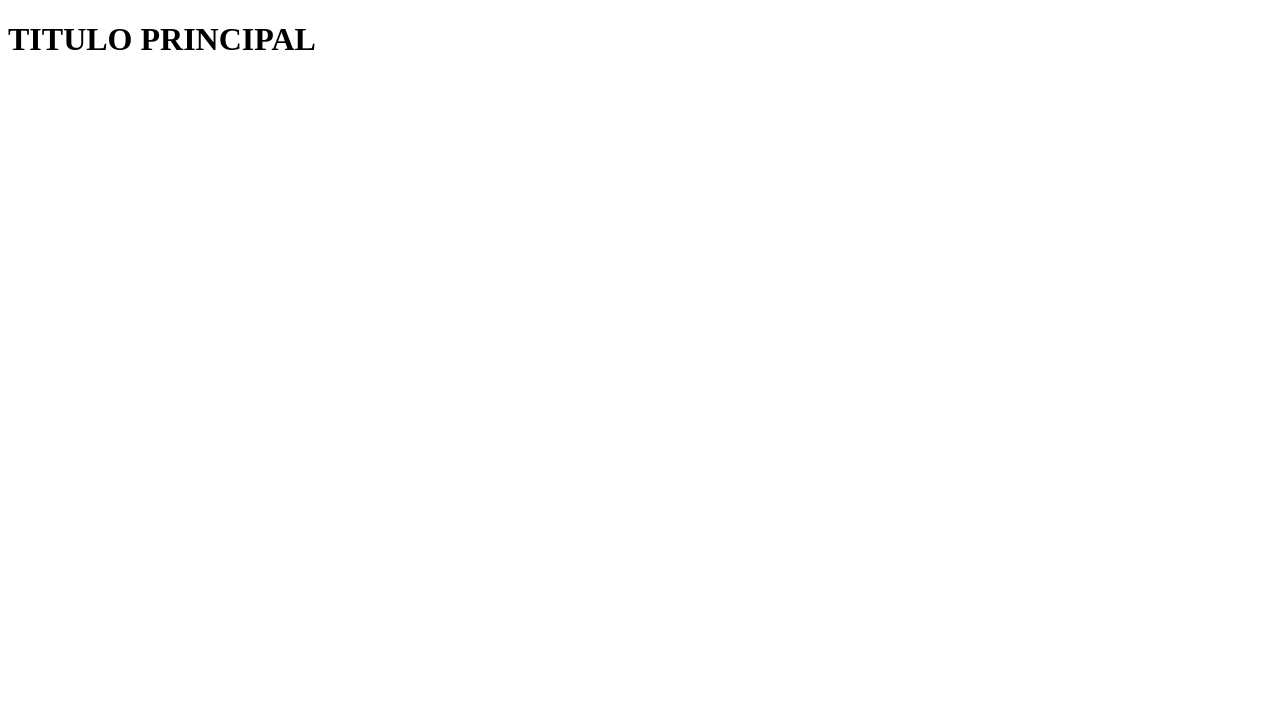
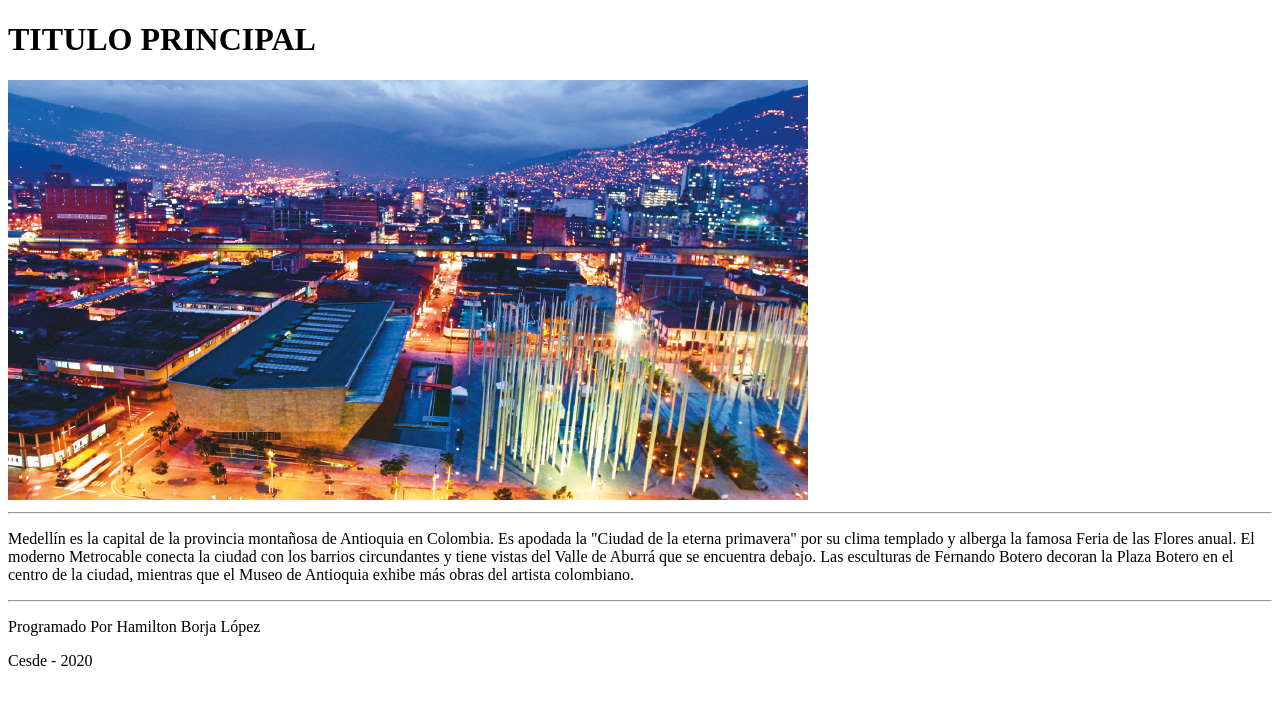
Before and after one commit to Hamilton9412/claseCSS, a plain HTML site: page index.html in a window 1280 px wide. Drawn offline with Linux system fonts and the light colour scheme.

Commit message:
Codifico Main Header y Footer

```diff
--- a/index.html
+++ b/index.html
@@ -10,8 +10,23 @@
         <h1>TITULO PRINCIPAL</h1>
     </header>
     <main>
+        <section>
+            <img src="img/Medellin.jpg" alt="Imagen1">
+            <hr>
+            <p>
+                Medellín es la capital de la provincia montañosa de Antioquia en Colombia. Es apodada la "Ciudad de la eterna primavera" por su clima templado y alberga la famosa Feria de las Flores anual. El moderno Metrocable conecta la ciudad con los barrios circundantes y tiene vistas del Valle de Aburrá que se encuentra debajo. Las esculturas de Fernando Botero decoran la Plaza Botero en el centro de la ciudad, mientras que el Museo de Antioquia exhibe más obras del artista colombiano.
+            </p>
+            <hr>
+        </section>
+
     </main>
     <footer>
+        <p>
+            Programado Por Hamilton Borja López
+        </p>
+        <p>
+            Cesde - 2020
+        </p>
     </footer>
 </body>
 </html>
```
